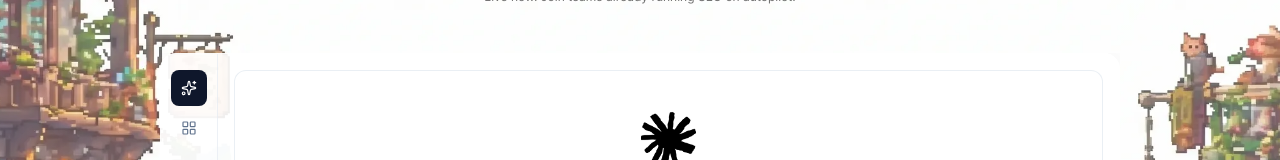
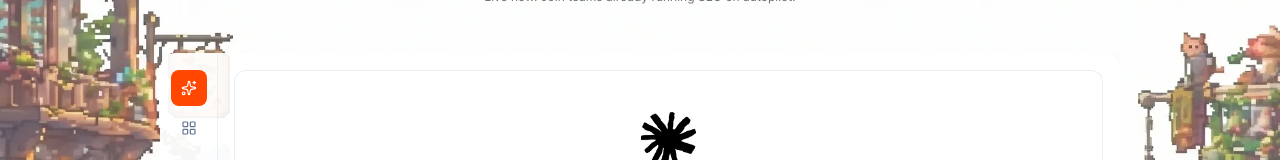
Before and after one commit to saumyarex/ai-agent-for-seo, a Next.js app: page / in a window 1280 px wide. Shown: the part 453-613 px from the top of the page. Built offline with nearby package versions, Linux system fonts and the light colour scheme.

Commit message:
style: changed active color to brand color in RyzeAgentHero component

```diff
--- a/components/ui/RyzeAgentHero.tsx
+++ b/components/ui/RyzeAgentHero.tsx
@@ -120,7 +120,7 @@ export default function RyzeAgentHero() {
                     key={i}
                     className={`group relative flex h-9 w-9 items-center justify-center rounded-lg transition-colors ${
                       active
-                        ? "bg-slate-900 text-white"
+                        ? "bg-brand text-white"
                         : "text-slate-500 hover:bg-slate-900/10 hover:text-slate-900"
                     }`}
                   >
```
